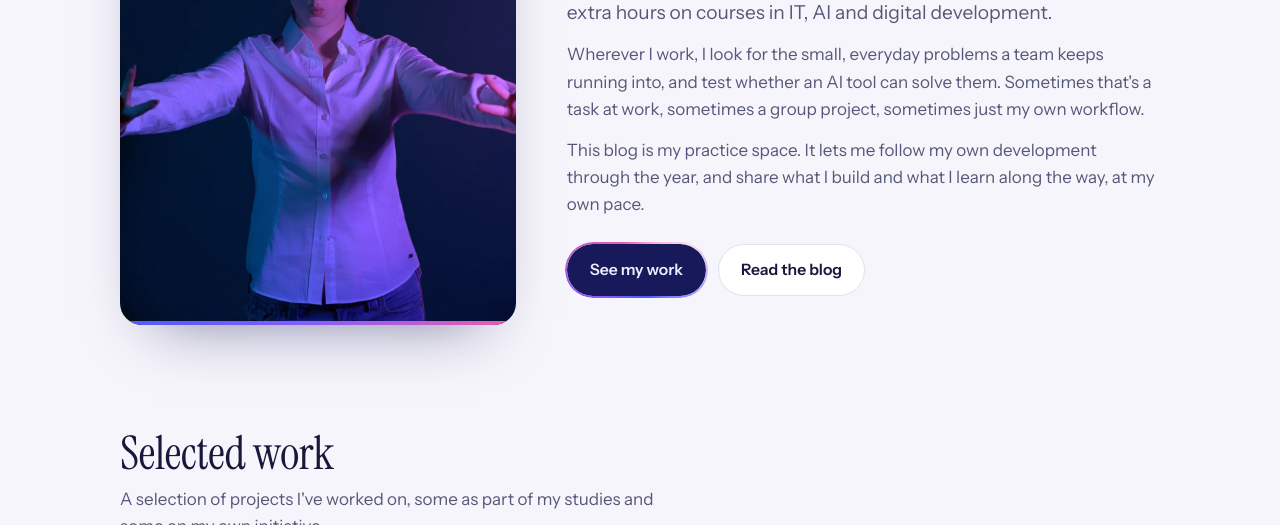
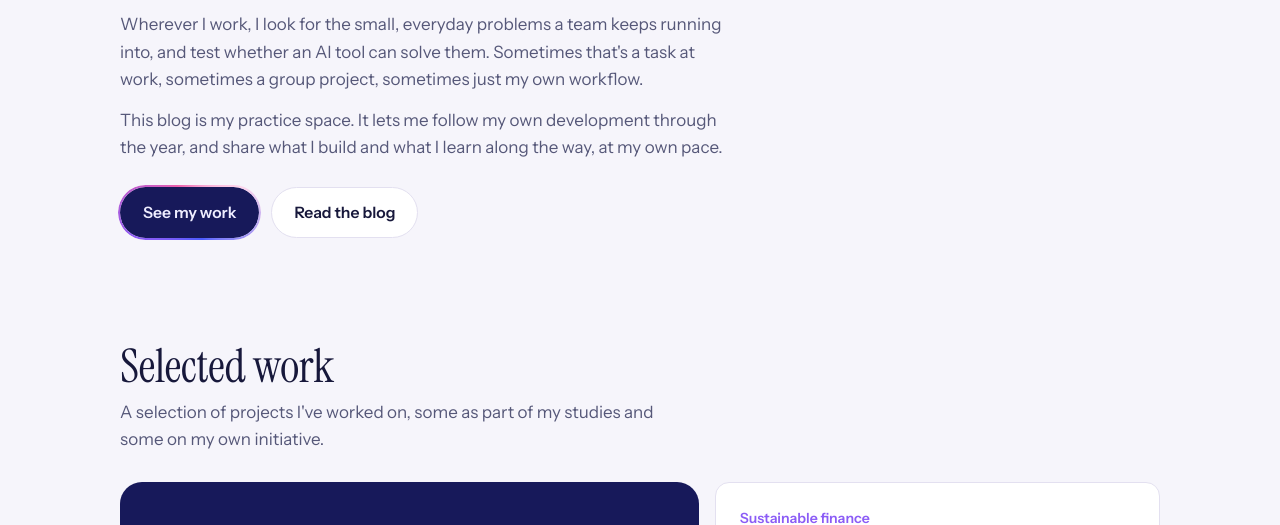
Before and after one commit to anelia1470/Anelia.github.io, a plain HTML site: page index.html in a window 1280 px wide. Shown: the part 722-1247 px from the top of the page. Drawn offline with Linux system fonts and the light colour scheme; a web font is replaced by a local one.

Commit message:
Remove About me photo
Co-Authored-By: Claude Opus 5.5 <noreply@anthropic.com>
Claude-Session: https://claude.ai/code/session_01XBbzUPVzoRpypp95JYVDCA

```diff
--- a/assets/css/style.css
+++ b/assets/css/style.css
@@ -1579,3 +1579,7 @@ h3 { font-size: 1.45rem; line-height: 1.15; }
 .prose ol li:has(> span[id^="ref-"]) { font-size: 0.88rem; color: var(--ink-soft); margin-bottom: 6px; }
 .prose ol li:target, .prose ol li:has(> span:target) { background: var(--lav); border-radius: 6px; }
 .prose a.fn-back { text-decoration: none; color: var(--midnight); margin-left: 4px; }
+
+/* About section without photo */
+.about-grid.about-solo { grid-template-columns: minmax(0, 1fr); }
+.about-solo .about-text { max-width: 760px; }
--- a/index.html
+++ b/index.html
@@ -37,10 +37,7 @@
         <img class="banner-fg" src="assets/img/hero-portrait-fg.webp" alt="Anelia D. Yordanova wearing headphones" width="2200" height="761">
       </header>
     </div>
-    <div class="wrap hero-grid about-grid">
-      <figure class="about-photo">
-        <img src="assets/img/about-portrait.webp" alt="Anelia D. Yordanova wearing headphones in a studio" width="1100" height="1320" loading="lazy">
-      </figure>
+    <div class="wrap hero-grid about-grid about-solo">
       <div class="about-text">
         <h2 class="about-title" id="about">About <em>me</em></h2>
         <p class="lede">I study for an MSc in Finance at NTNU in Trondheim, and spend my extra hours on courses in IT, AI and digital development.</p>
```
Also changed, not shown: assets/img/about-portrait.webp (deleted).
